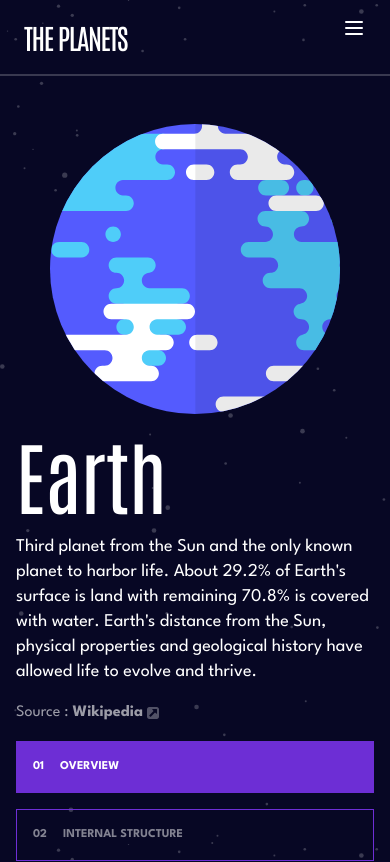
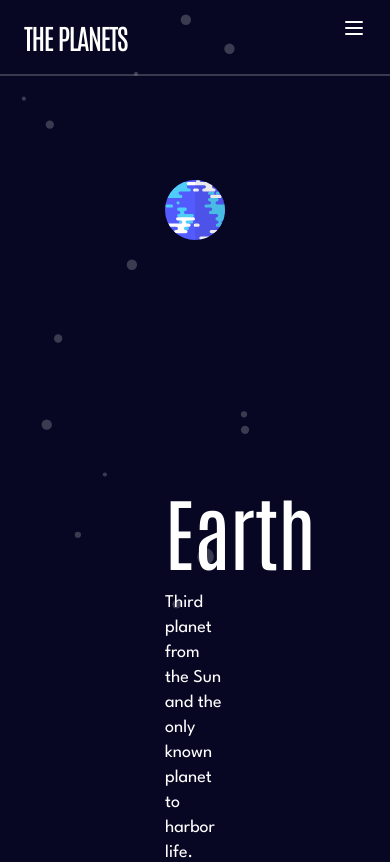
Before and after one commit to peynadol/planet-facts, a Next.js app: page /planets/earth in a window 390 px wide. Shown: the top 862 px of the page. Built offline with nearby package versions, Linux system fonts and the light colour scheme.

Commit message:
add async to params

```diff
--- a/src/app/planets/[planet]/page.tsx
+++ b/src/app/planets/[planet]/page.tsx
@@ -10,8 +10,9 @@ interface PlanetPageParams {
   };
 }
 
-export default function PlanetPage({ params }: PlanetPageParams) {
-  const planetName = params.planet.toLowerCase();
+export default async function PlanetPage({ params }: PlanetPageParams) {
+  const param = await params;
+  const planetName = param.planet.toLowerCase();
   const planet = data.find((p) => p.name.toLowerCase() === planetName);
 
   if (!planet) {
@@ -19,7 +20,7 @@ export default function PlanetPage({ params }: PlanetPageParams) {
   }
 
   return (
-    <div className="h-[calc(100dvh-76px)] flex flex-col justify-between px-4 sm:px-6 md:px-12 lg:px-[165px] pt-12 md:pt-[104px] pb-8 md:pb-[56px]">
+    <div className="h-[calc(100dvh - 76px)] flex flex-col justify-between mx-[165px] pt-[104px] pb-[56px]">
       <PlanetCard>
         <PlanetClient planet={planet} planetName={planetName} />
         <PlanetStats
```
